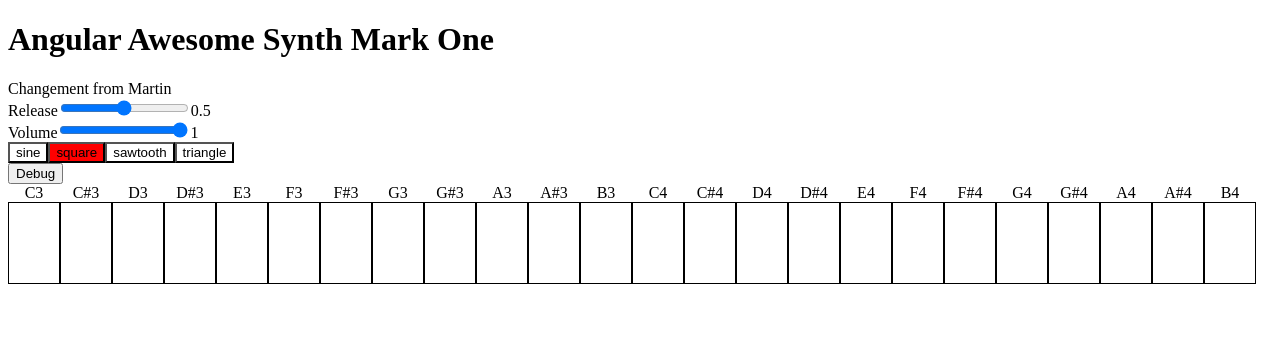
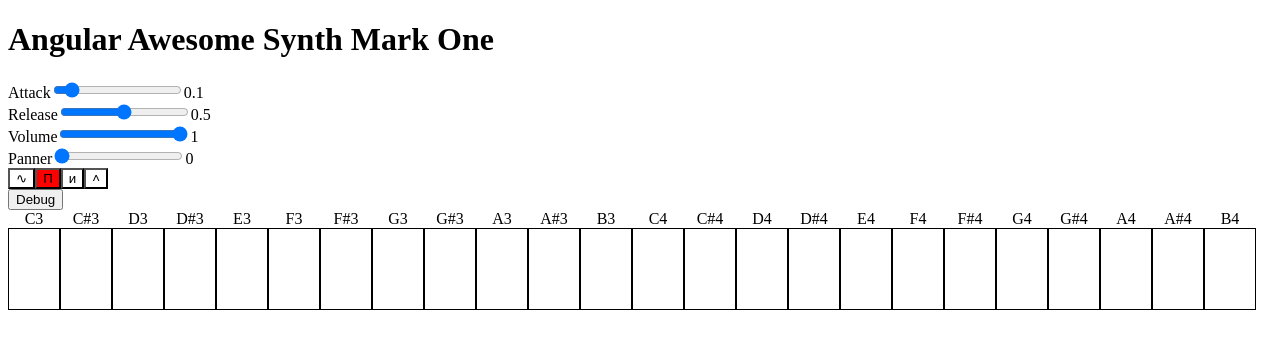
Before and after one commit to Maitre-Pangolin/ng-synth, an Angular app: page / in a window 1280 px wide. Shown: the top 348 px of the page. Built offline with nearby package versions, Linux system fonts and the light colour scheme; data requests are answered from the project's data file.

Commit message:
Add panner , audio and settings

```diff
--- a/db.json
+++ b/db.json
@@ -9,6 +9,7 @@
             "release":0.5
         },
         "volume":1,
+        "panner":0,
         "waveForm":"square"
         },
         {
@@ -20,6 +21,7 @@
             "release":0.2
         },
         "volume":0.8,
+        "panner":2,
         "waveForm":"triangle"
         }
 
--- a/src/app/Preset.ts
+++ b/src/app/Preset.ts
@@ -10,6 +10,7 @@ export interface Preset{
     adsr:ADSR,
     volume:number,
     waveForm,
+    panner,
 
 
 }
--- a/src/app/SynthNote.ts
+++ b/src/app/SynthNote.ts
@@ -4,4 +4,5 @@ export interface SynthNote{
     key:String,
     oscillator:Tone.Oscillator
     envelope:Tone.Envelope
+    panner:Tone.AutoPanner
 }
--- a/src/app/components/header/header.component.html
+++ b/src/app/components/header/header.component.html
@@ -1,2 +1 @@
 <h1>Angular Awesome Synth Mark One</h1>
-<span>Changement from Martin</span>
--- a/src/app/components/settings-area/settings-area.component.html
+++ b/src/app/components/settings-area/settings-area.component.html
@@ -1,15 +1,17 @@
 <ng-container *ngIf="preset">
+  <app-slider [sliderParam]="propSliderAttack"></app-slider>
   <app-slider [sliderParam]="propSliderRelease"></app-slider>
   <app-slider [sliderParam]="propSliderVolume"></app-slider>
+  <app-slider [sliderParam]="propSliderPanner"></app-slider>
 
   <button
     *ngFor="let waveForm of waveForms"
     [ngStyle]="{
-      'background-color': preset.waveForm == waveForm ? 'red' : 'white'
+      'background-color': preset.waveForm == waveForm.name ? 'red' : 'white'
     }"
     (click)="changeWaveForm(waveForm)"
   >
-    {{ waveForm }}
+    {{ waveForm.symbol }}
   </button>
 
   <br />
--- a/src/app/components/settings-area/settings-area.component.ts
+++ b/src/app/components/settings-area/settings-area.component.ts
@@ -12,11 +12,12 @@ export class SettingsAreaComponent implements OnInit {
 
 
 preset:Preset;
+propSliderAttack;
 propSliderRelease;
 propSliderVolume;
+propSliderPanner;
 
-
-waveForms=['sine','square','sawtooth','triangle']
+waveForms=[{name:'sine',symbol:String.fromCharCode(0x223F)},{name:'square',symbol:String.fromCharCode(0x03A0)},{name:'sawtooth',symbol:String.fromCharCode(0x1D0E)},{name:'triangle',symbol:String.fromCharCode(0x02C4)}]
 
   constructor(private audioService:AudioService, private presetService:PresetService) { }
 
@@ -39,6 +40,18 @@ waveForms=['sine','square','sawtooth','triangle']
         }
       }
 
+      this.propSliderAttack={
+        name:'Attack',
+        min:0,
+        max:1,
+        step:0.1,
+        value:this.preset.adsr.attack,
+        action:()=> {
+          this.audioService.setAttack(this.propSliderAttack.value)
+          this.preset.adsr.attack=this.propSliderAttack.value
+        }
+      }
+
       this.propSliderVolume={
         name:'Volume',
         min:0,
@@ -50,14 +63,25 @@ waveForms=['sine','square','sawtooth','triangle']
           this.preset.volume=this.propSliderRelease.value
         }
       }
+      this.propSliderPanner={
+        name:'Panner',
+        min:0,
+        max:10,
+        step:1,
+        value:this.preset.panner,
+        action:()=> {
+          this.audioService.setPanner(this.propSliderPanner.value)
+          this.preset.volume=this.propSliderPanner.value
+        }
+      }
     }
     )
 
   }
 
   changeWaveForm(waveForm){
-    this.preset.waveForm=waveForm
-    this.audioService.setWaveForm(waveForm)
+    this.preset.waveForm=waveForm.name
+    this.audioService.setWaveForm(waveForm.name)
   }
 
   debugPreset(){
--- a/src/app/mock-preset.ts
+++ b/src/app/mock-preset.ts
@@ -11,6 +11,7 @@ export const PRESETS:Preset[]=[
     },
     volume:1,
     waveForm:'square',
+    panner:0
     },
     {
     adsr:{
@@ -21,5 +22,6 @@ export const PRESETS:Preset[]=[
     },
     volume:0.8,
     waveForm:'triangle',
+    panner:0
     },
 ]
--- a/src/app/services/audio.service.ts
+++ b/src/app/services/audio.service.ts
@@ -14,16 +14,21 @@ notes = ["C","C#","D","D#","E","F","F#","G","G#","A","A#","B"];
 octaves=['3','4']; //['1','2','3','4']
 
 synthNotes:SynthNote[]=[];
-
+//autoFilter = new Tone.AutoFilter(0.1).toDestination().start()
   constructor(private presetService:PresetService) {}
 
   createSynthNotes(preset:Preset){
         this.octaves.forEach(octave=>{
           this.notes.forEach(note=>{
             const key=note+octave
+
+
             const envelope =new Tone.AmplitudeEnvelope(preset.adsr).toDestination();
-            const oscillator= new Tone.Oscillator(key,preset.waveForm).connect(envelope).start()
-            const synthNote:SynthNote = {key,oscillator,envelope}
+            const autoFilter = new Tone.AutoFilter(0).connect(envelope).start()
+            const panner = new Tone.AutoPanner(0).connect(autoFilter).start()
+            const oscillator= new Tone.Oscillator(key,preset.waveForm).connect(panner).start()
+
+            const synthNote:SynthNote = {key,oscillator,envelope,panner}
             this.synthNotes.push(synthNote)
           })
         })
@@ -45,6 +50,20 @@ synthNotes:SynthNote[]=[];
     console.log(`Release changed to ${release}`)
   }
 
+  setAttack(attack:number){
+    this.synthNotes.forEach(note=>{
+      note.envelope.attack=attack
+    })
+    console.log(`Attack changed to ${attack}`)
+  }
+
+  setPanner(panner:number){
+    this.synthNotes.forEach(note=>{
+      note.panner.frequency.value=panner
+    })
+    console.log(`Panner changed to ${panner}`)
+  }
+
   setVolume(volume:number){
     console.log(`Volume changed to ${volume}`)
     //LINEAR MAPPING FOR VOLUME 0-1 to -60-0 Tone use decibels in LOG10 so maybe change to 10^ mapping
```
